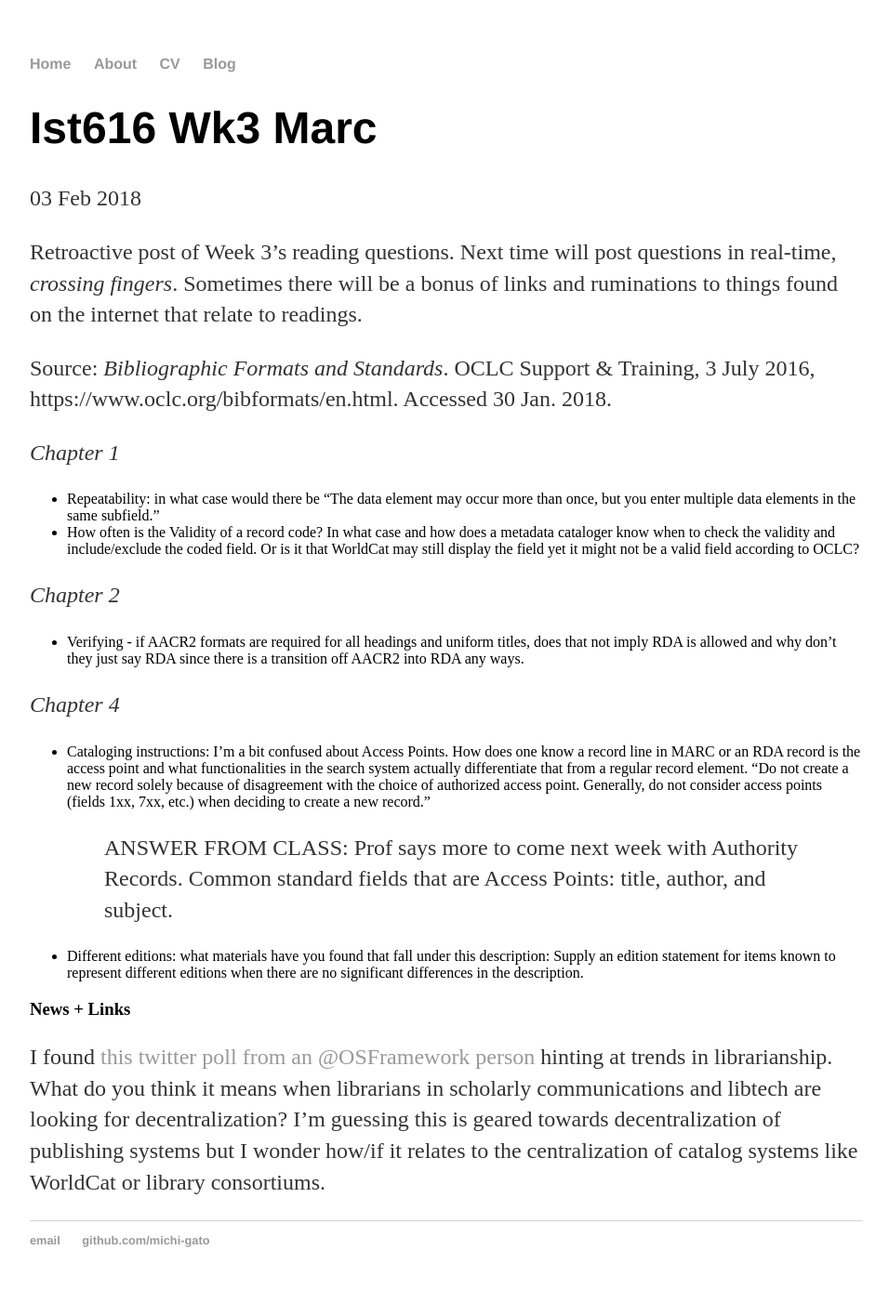
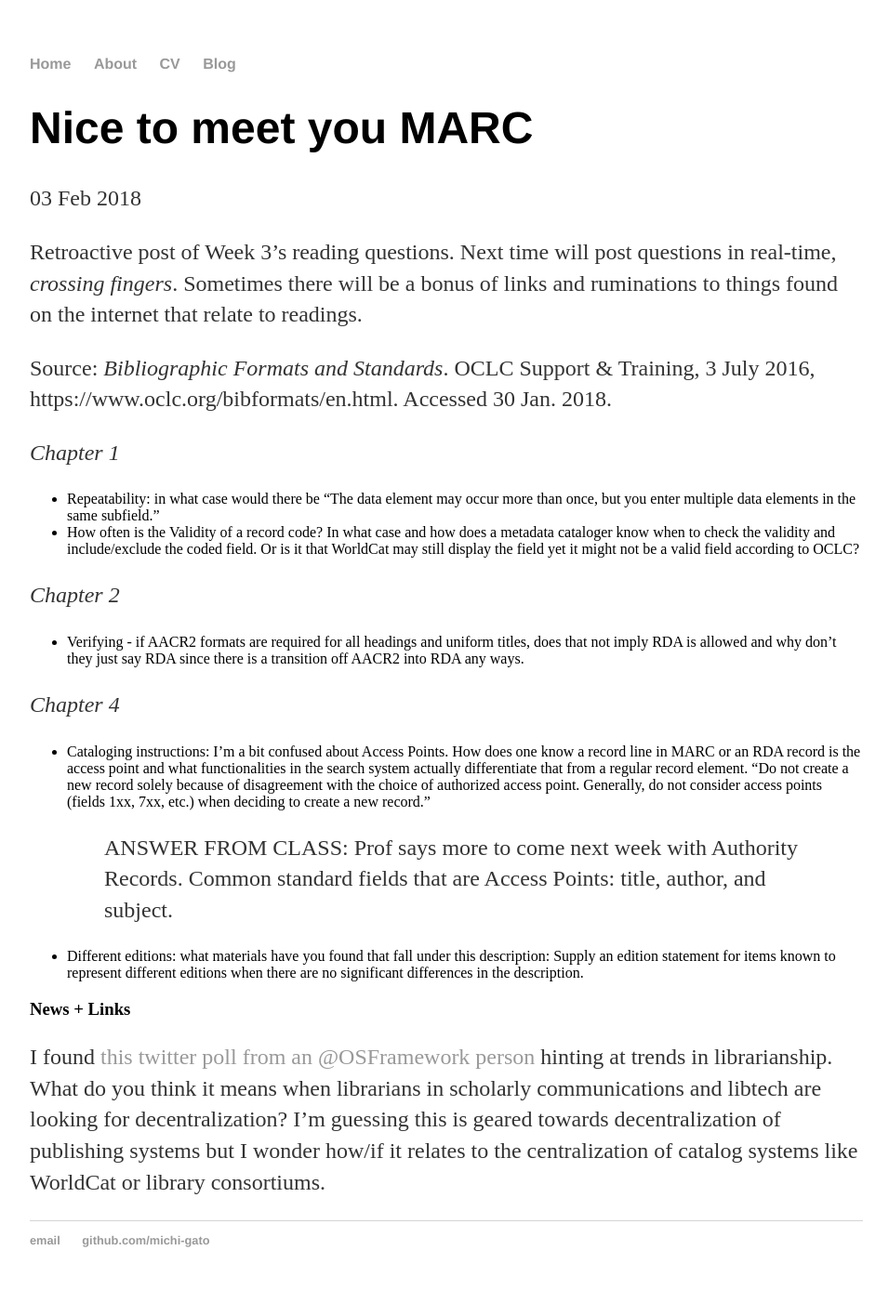
Before and after one commit to cat-alog/cat-alog.github.io, a Jekyll site: the page built from _posts/2018-02-03-ist616-wk3-marc.md, in a window 1280 px wide. Shown: the whole page at 93% size, without its empty margins (160-1116 px from the left). Built offline with Jekyll 4.4.1, drawn with Linux system fonts in a browser that asks for light colours; our own code applies the rules of GitHub Pages for plain Markdown files.

Commit message:
Update 2018-02-03-ist616-wk3-marc.md
add layout, title, date header

```diff
--- a/_posts/2018-02-03-ist616-wk3-marc.md
+++ b/_posts/2018-02-03-ist616-wk3-marc.md
@@ -1,3 +1,9 @@
+---
+layout: post
+title: "Nice to meet you MARC"
+date: 2018-02-03
+---
+
 Retroactive post of Week 3's reading questions. Next time will post questions in real-time, *crossing fingers*. Sometimes there will be a bonus of links and ruminations to things found on the internet that relate to readings.
 
 Source: _Bibliographic Formats and Standards_. OCLC Support & Training, 3 July 2016, https://www.oclc.org/bibformats/en.html. Accessed 30 Jan. 2018.
```
